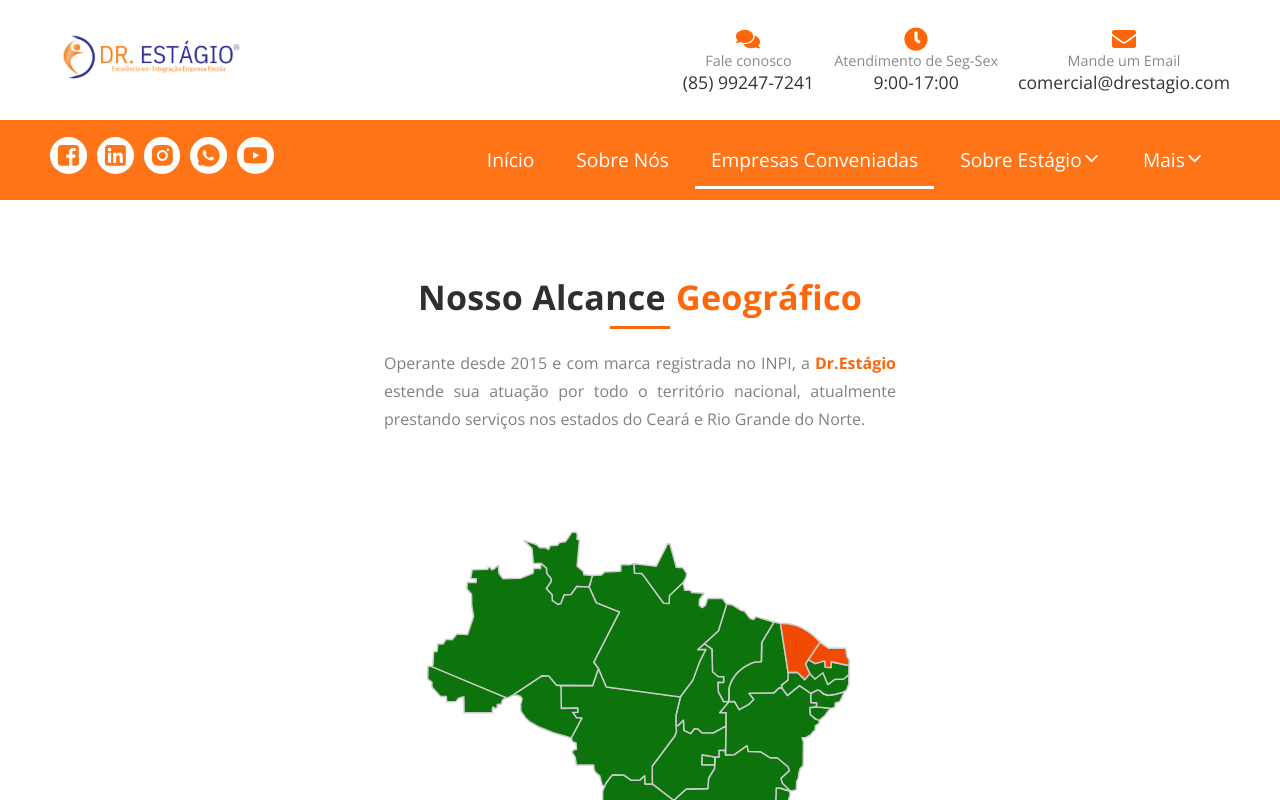
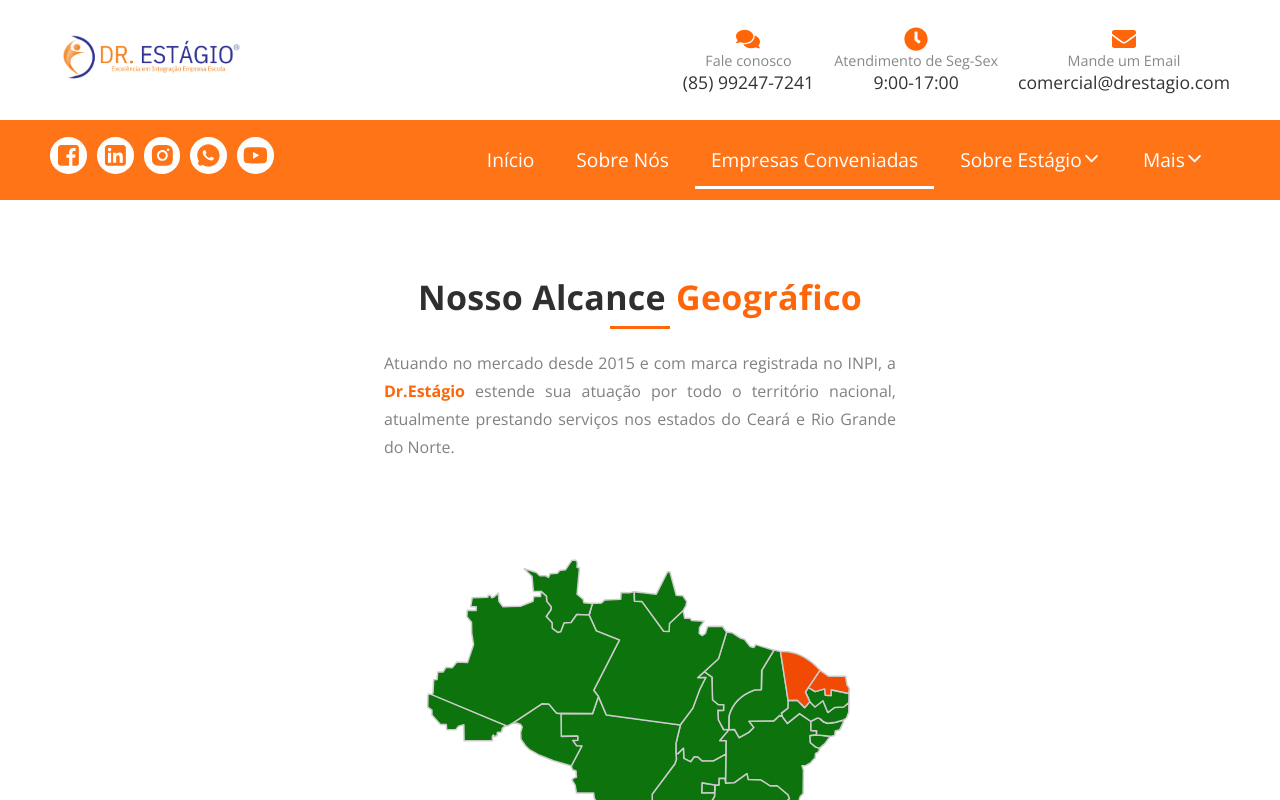
Before and after one commit to GaelBaptista/dr_estagio, a React (Vite) app: page /mais in a window 1280 px wide. Shown: the top 800 px of the page. Built offline with nearby package versions, Linux system fonts and the light colour scheme.

Commit message:
operandoRemove

```diff
--- a/src/routes/AboutUs/About.tsx
+++ b/src/routes/AboutUs/About.tsx
@@ -128,7 +128,7 @@ export function About() {
   {/* quem somos */}
   <div className="section-head about-TITLE ">
           <h4>Quem  <strong>Somos</strong></h4>
-          <p>Operante desde 2015 e com marca registrada no INPI, a <strong> Dr. Estágio </strong> estende sua atuação por todo o
+          <p>Atuando no mercado desde 2015 e com marca registrada no INPI, a <strong> Dr. Estágio </strong> estende sua atuação por todo o
              território nacional, atualmente prestando serviços nos estados do Ceará e Rio Grande do Norte.
              Como especialistas em programas de estágio voltados para o varejo, desempenhamos um papel fundamental no
              desenvolvimento de profissionais de destaque no setor supermercadista. Ao nos tornarmos parceiros de
--- a/src/routes/Contact/map/Map.tsx
+++ b/src/routes/Contact/map/Map.tsx
@@ -102,7 +102,7 @@ export function Map () {
       <div className="section-head ">
           <h4><span>Nosso Alcance </span>Geográfico</h4>
           <p className='gestaodh'>
-          Operante desde 2015 e com marca registrada no INPI, a <strong>Dr.Estágio</strong> estende sua atuação por todo o território nacional, atualmente
+          Atuando no mercado desde 2015 e com marca registrada no INPI, a <strong>Dr.Estágio</strong> estende sua atuação por todo o território nacional, atualmente
           prestando serviços nos estados do Ceará e Rio Grande do Norte.
           </p>
         </div>
```
